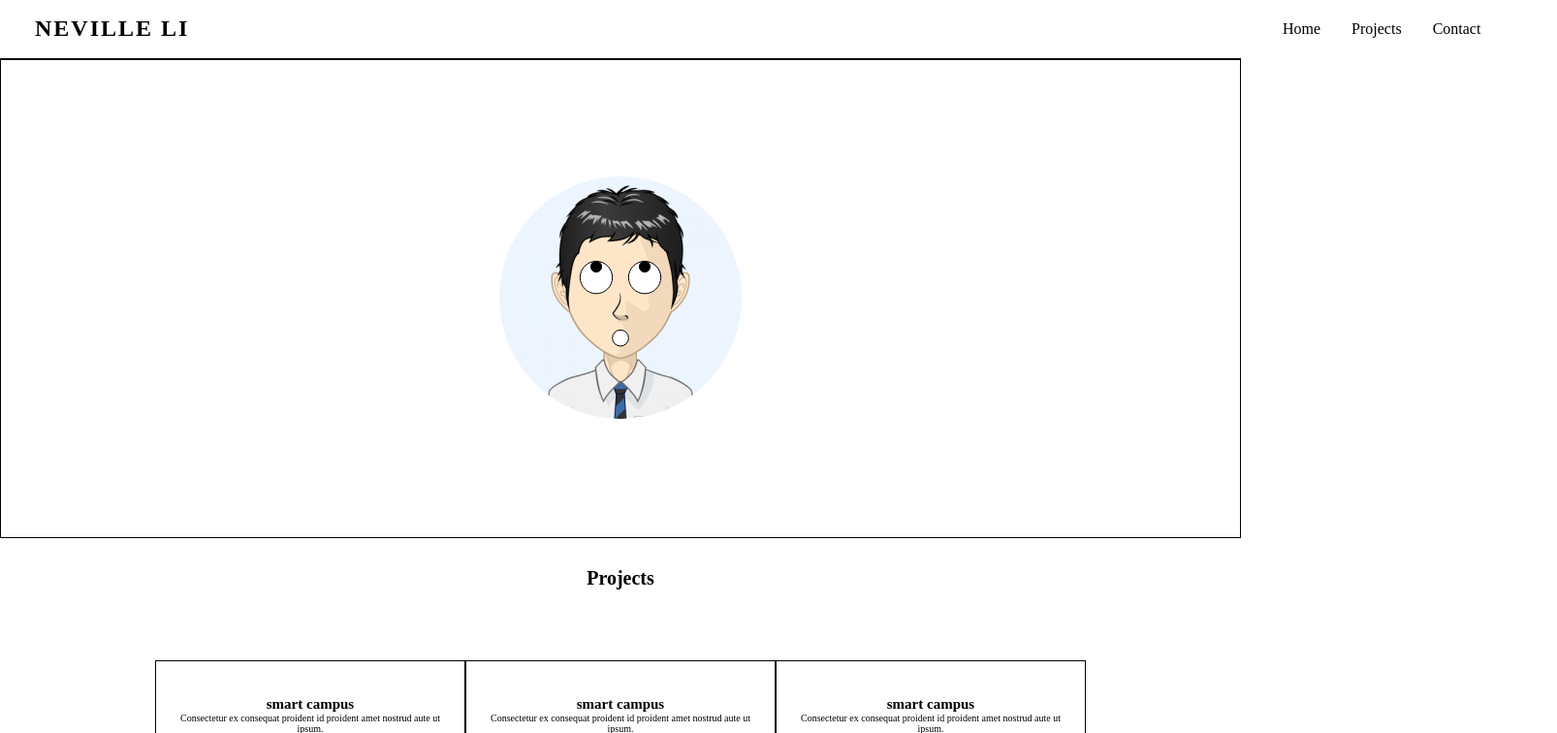
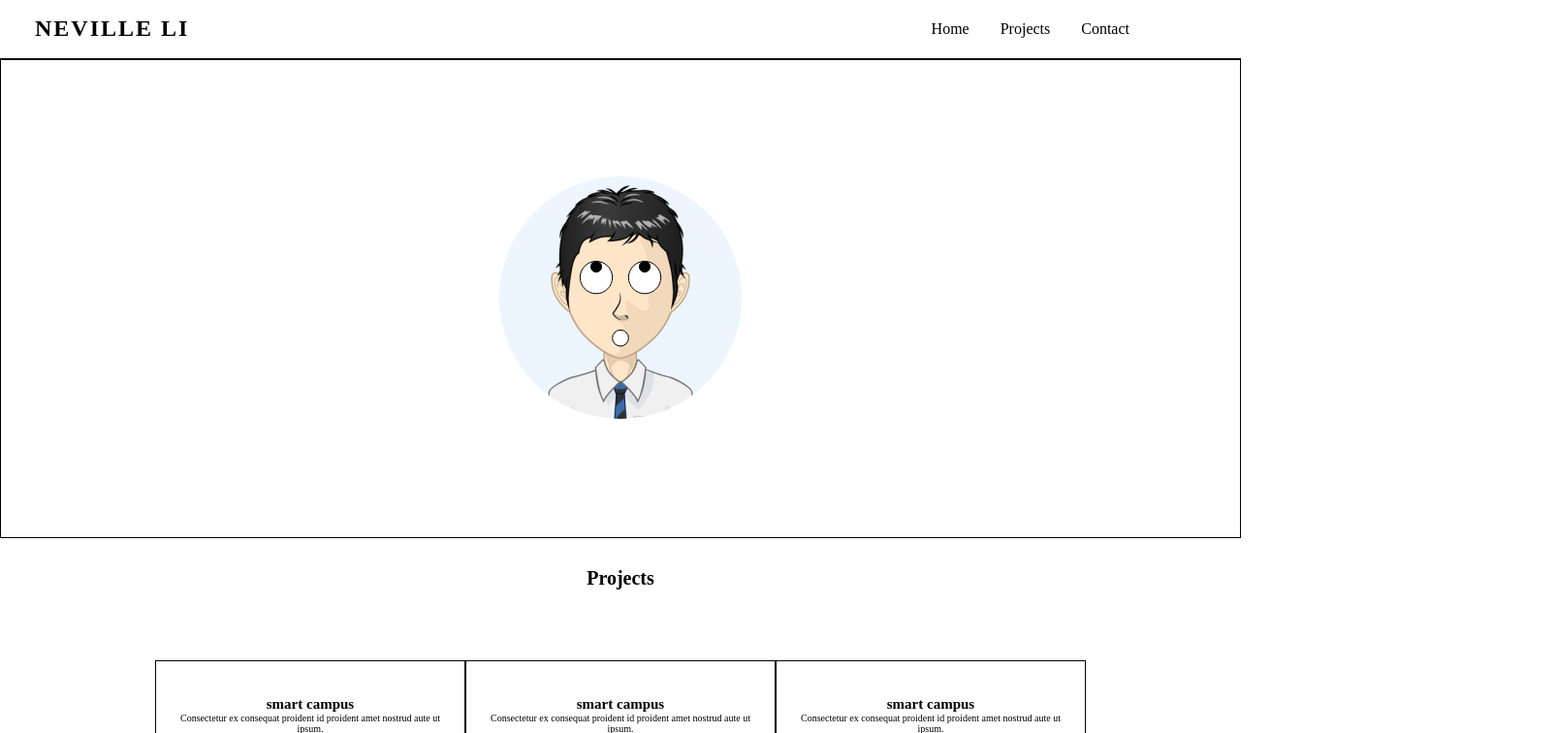
Before and after one commit to neville-li/neville-li.github.io, a React app: page / in a window 1280 px wide. Shown: the top 756 px of the page at 97% size, 1606 px wide, since content can reach past the window. Built offline with nearby package versions, Linux system fonts and the light colour scheme; a web font is replaced by a local one.

Commit message:
Fix overflow-x

```diff
--- a/src/styles/base/_settings.scss
+++ b/src/styles/base/_settings.scss
@@ -3,7 +3,7 @@
 
 html {
     font-size: 62.5%;
-    overflow: hidden;
+    overflow-x: hidden;
     position: relative;
 }
 
--- a/src/styles/components/_navbar.scss
+++ b/src/styles/components/_navbar.scss
@@ -54,6 +54,7 @@
             align-items: center;
             display: flex !important;
             flex-direction: row !important;
+            transform: translateX(0%);
             position: static;
             justify-content: center;
             border: none;
--- a/src/styles/components/_projects.scss
+++ b/src/styles/components/_projects.scss
@@ -7,7 +7,7 @@
         padding-top: $sm-size;
         display: flex;
         align-items: center;
-        flex-flow: column nowrap;
+        flex-flow: column;
     }
 }
 
```
